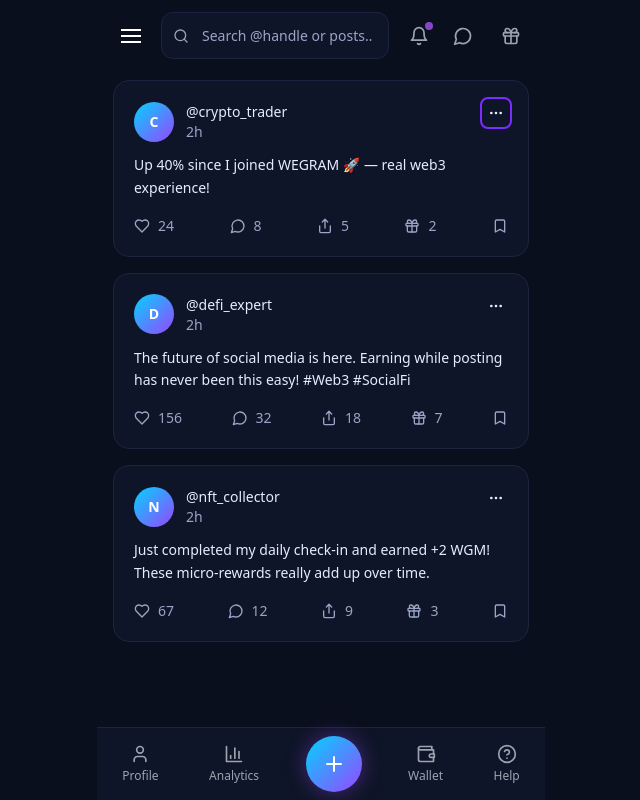
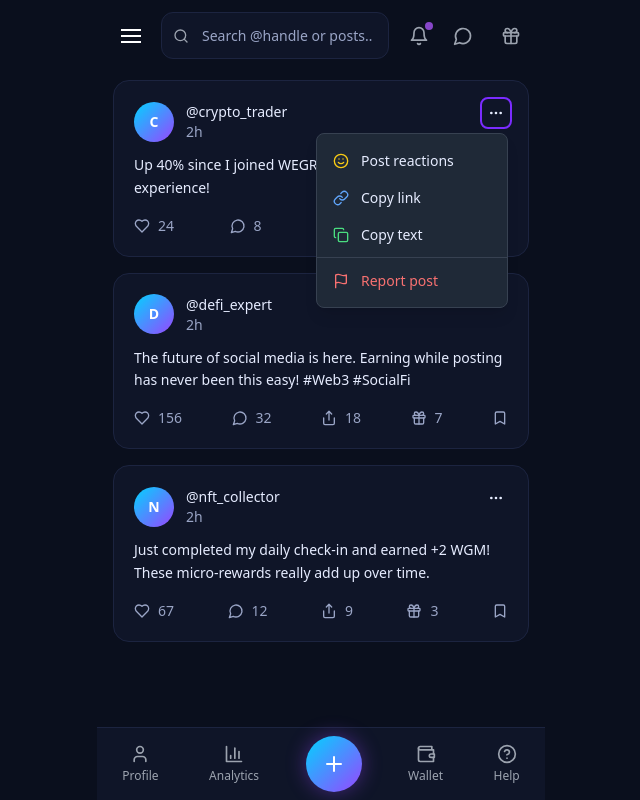
Before and after one commit to truckdriver-dev/wegramsep19, a React (Vite) app: page / in a window 1280 px wide. Both pictures are taken after a click on the button 815 px from the left and 113 px from the top of the page. Shown: the whole page, without its empty margins (319-959 px from the left). Built offline with nearby package versions, Linux system fonts and the light colour scheme; no server answers; the database is empty.

Commit message:
Add post menu dropdown with reactions, copy, and report options

```diff
--- a/src/components/Post/PostCard.tsx
+++ b/src/components/Post/PostCard.tsx
@@ -1,5 +1,5 @@
 import React from 'react';
-import { Heart, MessageCircle, Share, MoreHorizontal, Gift, Bookmark } from 'lucide-react';
+import { Heart, MessageCircle, Share, MoreHorizontal, Gift, Bookmark, Smile, Link, Copy, Flag } from 'lucide-react';
 import { useNavigate } from 'react-router-dom';
 import { Post } from '../../data/mockData';
 
@@ -14,6 +14,7 @@ interface PostCardProps {
 
 export const PostCard: React.FC<PostCardProps> = ({ post, onLike, onReply, onShare, onGift, onBookmark }) => {
   const navigate = useNavigate();
+  const [showMenu, setShowMenu] = React.useState(false);
 
   const handleAvatarClick = () => {
     navigate(`/user/${post.username}`);
@@ -26,6 +27,30 @@ export const PostCard: React.FC<PostCardProps> = ({ post, onLike, onReply, onSha
   const handleBookmark = () => {
     onBookmark?.(post.id);
   };
+
+  const handlePostReactions = () => {
+    setShowMenu(false);
+    alert('Post reactions feature coming soon! 😍');
+  };
+
+  const handleCopyLink = () => {
+    const postUrl = `https://wegram.com/post/${post.id}`;
+    navigator.clipboard?.writeText(postUrl);
+    setShowMenu(false);
+    alert('Post link copied to clipboard! 🔗');
+  };
+
+  const handleCopyText = () => {
+    navigator.clipboard?.writeText(post.content);
+    setShowMenu(false);
+    alert('Post text copied to clipboard! 📋');
+  };
+
+  const handleReportPost = () => {
+    setShowMenu(false);
+    alert('Post reported. Thank you for keeping WEGRAM safe! 🛡️');
+  };
+
   return (
     <div className="card mb-4">
       <div className="flex items-start justify-between mb-3">
@@ -42,9 +67,61 @@ export const PostCard: React.FC<PostCardProps> = ({ post, onLike, onReply, onSha
             <div className="text-secondary text-sm">{post.timestamp}</div>
           </div>
         </div>
-        <button className="p-1 hover:bg-gray-700 rounded transition-colors">
-          <MoreHorizontal className="w-4 h-4" />
-        </button>
+        <div className="relative">
+          <button
+            onClick={() => setShowMenu(!showMenu)}
+            className="p-1 hover:bg-gray-700 rounded transition-colors"
+          >
+            <MoreHorizontal className="w-4 h-4" />
+          </button>
+
+          {showMenu && (
+            <>
+              {/* Backdrop */}
+              <div
+                className="fixed inset-0 z-10"
+                onClick={() => setShowMenu(false)}
+              />
+
+              {/* Menu */}
+              <div className="absolute right-0 top-8 z-20 bg-gray-800 border border-gray-700 rounded-lg shadow-lg py-2 min-w-48">
+                <button
+                  onClick={handlePostReactions}
+                  className="w-full flex items-center gap-3 px-4 py-2 text-left hover:bg-gray-700 transition-colors text-primary"
+                >
+                  <Smile className="w-4 h-4 text-yellow-400" />
+                  <span>Post reactions</span>
+                </button>
+
+                <button
+                  onClick={handleCopyLink}
+                  className="w-full flex items-center gap-3 px-4 py-2 text-left hover:bg-gray-700 transition-colors text-primary"
+                >
+                  <Link className="w-4 h-4 text-blue-400" />
+                  <span>Copy link</span>
+                </button>
+
+                <button
+                  onClick={handleCopyText}
+                  className="w-full flex items-center gap-3 px-4 py-2 text-left hover:bg-gray-700 transition-colors text-primary"
+                >
+                  <Copy className="w-4 h-4 text-green-400" />
+                  <span>Copy text</span>
+                </button>
+
+                <div className="border-t border-gray-700 my-1"></div>
+
+                <button
+                  onClick={handleReportPost}
+                  className="w-full flex items-center gap-3 px-4 py-2 text-left hover:bg-gray-700 transition-colors text-red-400"
+                >
+                  <Flag className="w-4 h-4" />
+                  <span>Report post</span>
+                </button>
+              </div>
+            </>
+          )}
+        </div>
       </div>
 
       <p className="text-primary mb-4 leading-relaxed">{post.content}</p>
```
